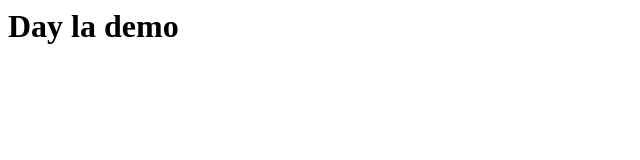
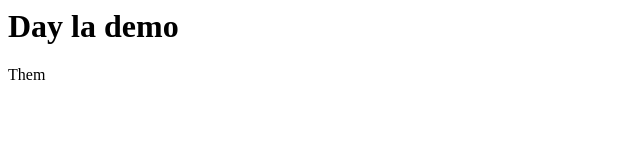
Before and after one commit to DuyTranKhanh/DemoCNPM, a plain HTML site: page index.html in a window 1280 px wide. Shown: the full height of the page, 0-640 px from the left. Drawn offline with Linux system fonts and the light colour scheme.

Commit message:
Update index.html

```diff
--- a/index.html
+++ b/index.html
@@ -1,3 +1,6 @@
 <h1>
     Day la demo
 </h1>
+<p>
+    Them
+</p>
```
